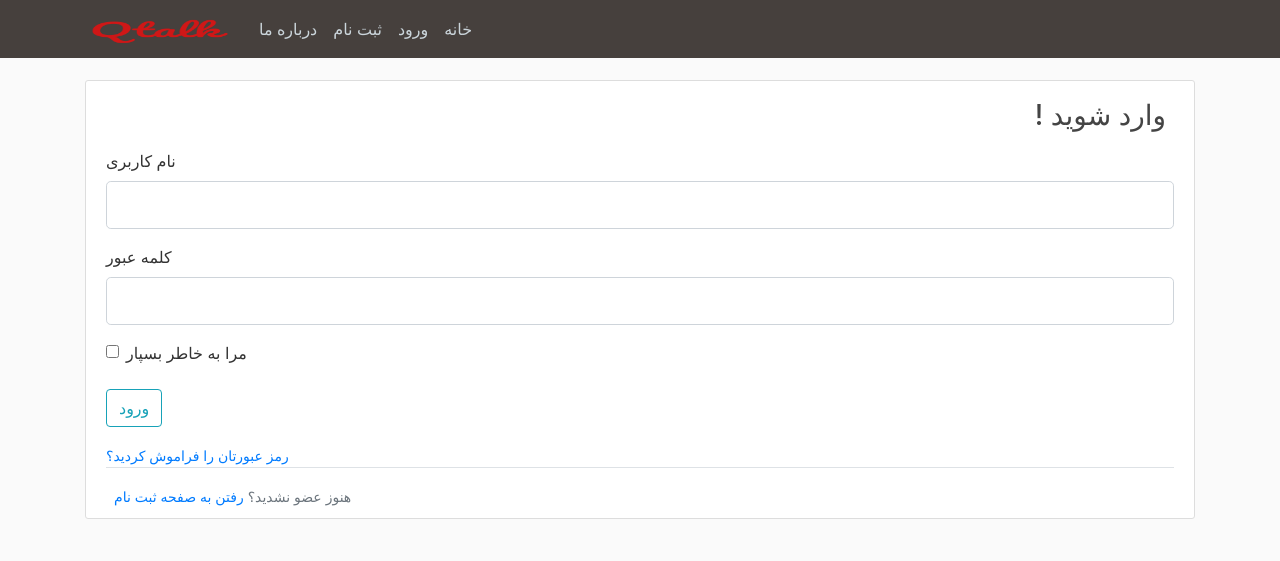
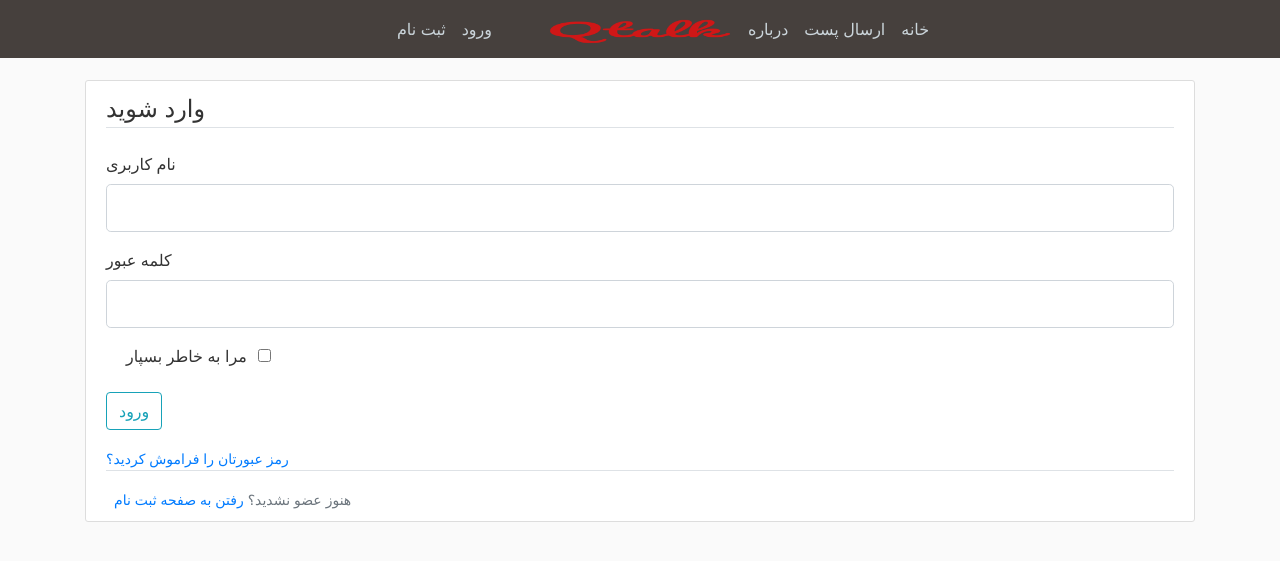
Before and after one commit to kmstage/Qtalk, a Flask app: page /login in a window 1280 px wide. Shown: the top 561 px of the page. Run offline with Flask 2, Linux system fonts and the light colour scheme; some libraries are stand-ins or nearby versions.

Commit message:
better navbar

```diff
--- a/Qtalk/forms.py
+++ b/Qtalk/forms.py
@@ -1,7 +1,7 @@
 from flask_wtf import FlaskForm
 from flask_wtf.file import FileField, FileAllowed
 from flask_login import current_user
-from wtforms import StringField, PasswordField, SubmitField, BooleanField
+from wtforms import StringField, PasswordField, SubmitField, BooleanField, TextAreaField
 from wtforms.validators import DataRequired, Length, Email, EqualTo, ValidationError
 from Qtalk.models import User
 
@@ -59,3 +59,7 @@ class UpdateAccountForm(FlaskForm):
             user = User.query.filter_by(email=email.data).first()
             if user:
                 raise ValidationError('ایمیل شما قبلا ثبت شده')
+
+class PostForm(FlaskForm):
+    content = TextAreaField('پست جدید', validators=[DataRequired()])
+    submit = SubmitField('ارسال')
--- a/Qtalk/routes.py
+++ b/Qtalk/routes.py
@@ -2,7 +2,7 @@ from secrets import token_hex
 from os.path import splitext, join
 from flask import render_template, url_for, flash, redirect, request
 from Qtalk import app, db, bcrypt
-from Qtalk.forms import RegistrationForm, LoginForm, UpdateAccountForm
+from Qtalk.forms import RegistrationForm, LoginForm, UpdateAccountForm, PostForm
 from Qtalk.models import Post, User
 from flask_login import login_user, current_user, logout_user, login_required
 from PIL import Image
@@ -98,3 +98,12 @@ def account():
     image_file = url_for('static', filename='profile_pics/' + current_user.image_file)
     return render_template('account.html', title='حساب کاربری',
                             image_file=image_file, form=form)
+
+@app.route("/new_post", methods=['GET', 'POST'])
+@login_required
+def new_post():
+    form = PostForm()
+    if form.validate_on_submit():
+        flash('پست شما ایجاد شد', 'success')
+        return redirect(url_for('home'))
+    return render_template('create_post.html', title='ارسال جدید', form=form)
--- a/Qtalk/templates/base.html
+++ b/Qtalk/templates/base.html
@@ -1,5 +1,5 @@
 <!DOCTYPE html>
-<html lang="en" dir="ltr">
+<html lang="fa" dir="rtl">
   <head>
     <style>
     p.rtl {
@@ -20,29 +20,51 @@
   <body>
     <header class="site-header">
       <nav class="navbar navbar-expand-md navbar-dark fixed-top" style="background-color: #46403d;">
-        <div class="container">
-          <a class="navbar-brand" href="#">
-            <img src="static/logo/logo.png" width="150" height="30" alt="">
+    <div class="navbar-collapse collapse w-100 order-1 order-md-0 dual-collapse2">
+        <ul class="navbar-nav mr-auto">
+            <li class="nav-item ">
+                <a class="nav-link" href="{{ url_for('home') }}">خانه</a>
+            </li>
+            <li class="nav-item">
+                <a class="nav-link" href="{{ url_for('new_post') }}">ارسال پست</a>
+            </li>
+            <li class="nav-item">
+                <a class="nav-link" href="{{ url_for('about') }}">درباره</a>
+            </li>
+        </ul>
+    </div>
+    <div class="mx-auto order-0">
+        <a class="navbar-brand mx-auto" href="#">
+          <img src="static/logo/logo.png" width="200" height="30" alt="">
         </a>
-          <button class="navbar-toggler" type="button" data-toggle="collapse" data-target="#navbarToggle" aria-controls="navbarToggle" aria-expanded="false" aria-label="Toggle navigation">
+        <button class="navbar-toggler" type="button" data-toggle="collapse" data-target=".dual-collapse2">
             <span class="navbar-toggler-icon"></span>
         </button>
-          <div class="collapse navbar-collapse" id="navbarToggle">
-            <div class="navbar-nav mr-auto ">
-              <a class="nav-item nav-link " href="{{ url_for('about') }}">درباره ما</a>
+    </div>
+    <div class="navbar-collapse collapse w-100 order-3 dual-collapse2">
+        <ul class="navbar-nav ml-auto">
           {% if current_user.is_authenticated %}
-                  <a class="nav-item nav-link " href="{{ url_for('logout') }}">خروج</a>
-                  <a class="nav-item nav-link " href="{{ url_for('account') }}">حساب کاربری</a>
+              <li class="nav-item">
+                  <a class="nav-link" href="{{ url_for('account') }}">حساب کاربری</a>
+              </li>
+
+              <li class="nav-item">
+                  <a class="nav-link" href="{{ url_for('logout') }}"> خروج</a>
+              </li>
+
           {% else %}
-                  <a class="nav-item nav-link " href="{{ url_for('register') }}">ثبت نام</a>
-                  <a class="nav-item nav-link " href="{{ url_for('login') }}">ورود</a>
+
+          <li class="nav-item">
+              <a class="nav-link" href="{{ url_for('login') }}">ورود</a>
+          </li>
+
+          <li class="nav-item">
+              <a class="nav-link" href="{{ url_for('register') }}">ثبت نام</a>
+          </li>
           {% endif %}
-              <a class="nav-item nav-link " href="{{ url_for('home') }}">خانه</a>
 
+        </ul>
     </div>
-          </div>
-        </div>
-
 </nav>
     </header>
     <main role="main" class="container">
--- a/Qtalk/templates/login.html
+++ b/Qtalk/templates/login.html
@@ -1,9 +1,8 @@
 {% extends "base.html" %}
 {% block content %}
   <div class="content-section">
-    <div class="d-flex flex-row-reverse">
-      <div class="p-2"><h3>! وارد شوید</h3></div>
-    </div>
+    <legend class="border-bottom mb-4">وارد شوید</legend>
+
       <form method="POST" action="">
           {{ form.hidden_tag() }}
           <filfieldset class="form-group ">
--- a/Qtalk/templates/register.html
+++ b/Qtalk/templates/register.html
@@ -1,9 +1,8 @@
 {% extends "base.html" %}
 {% block content %}
   <div class="content-section">
-    <div class="d-flex flex-row-reverse">
-      <div class="p-2"><h3>(: همین حالا ثبت نام کن</h3></div>
-    </div>
+    <legend class="border-bottom mb-4">همین حالا ثبت نام کن :)</legend>
+
       <form method="POST" action="">
           {{ form.hidden_tag() }}
           <filfieldset class="form-group ">
```
Also changed, not shown: Qtalk/templates/create_post.html (added, +26 -0 lines). Lines whose indentation alone changed are shown as unchanged.
